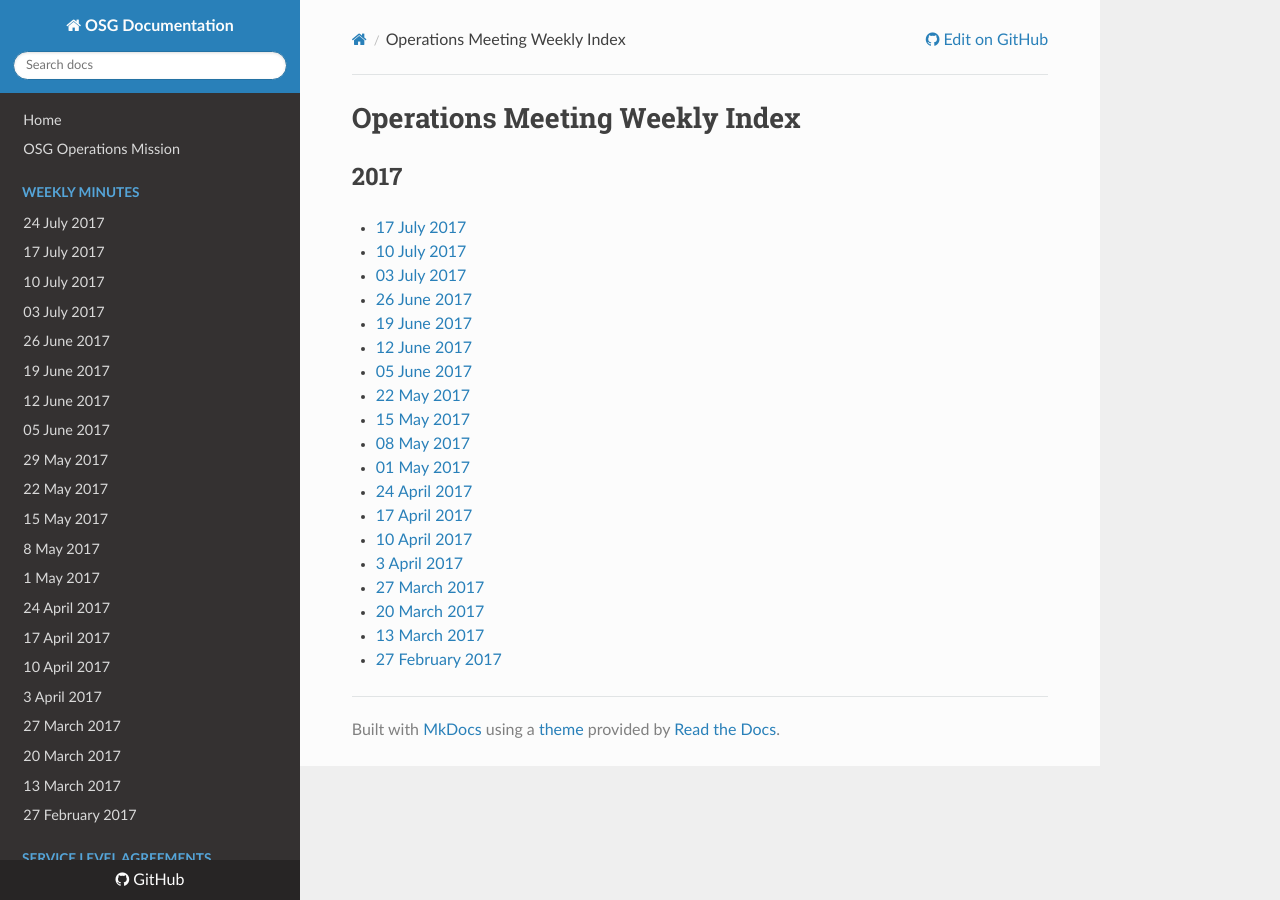
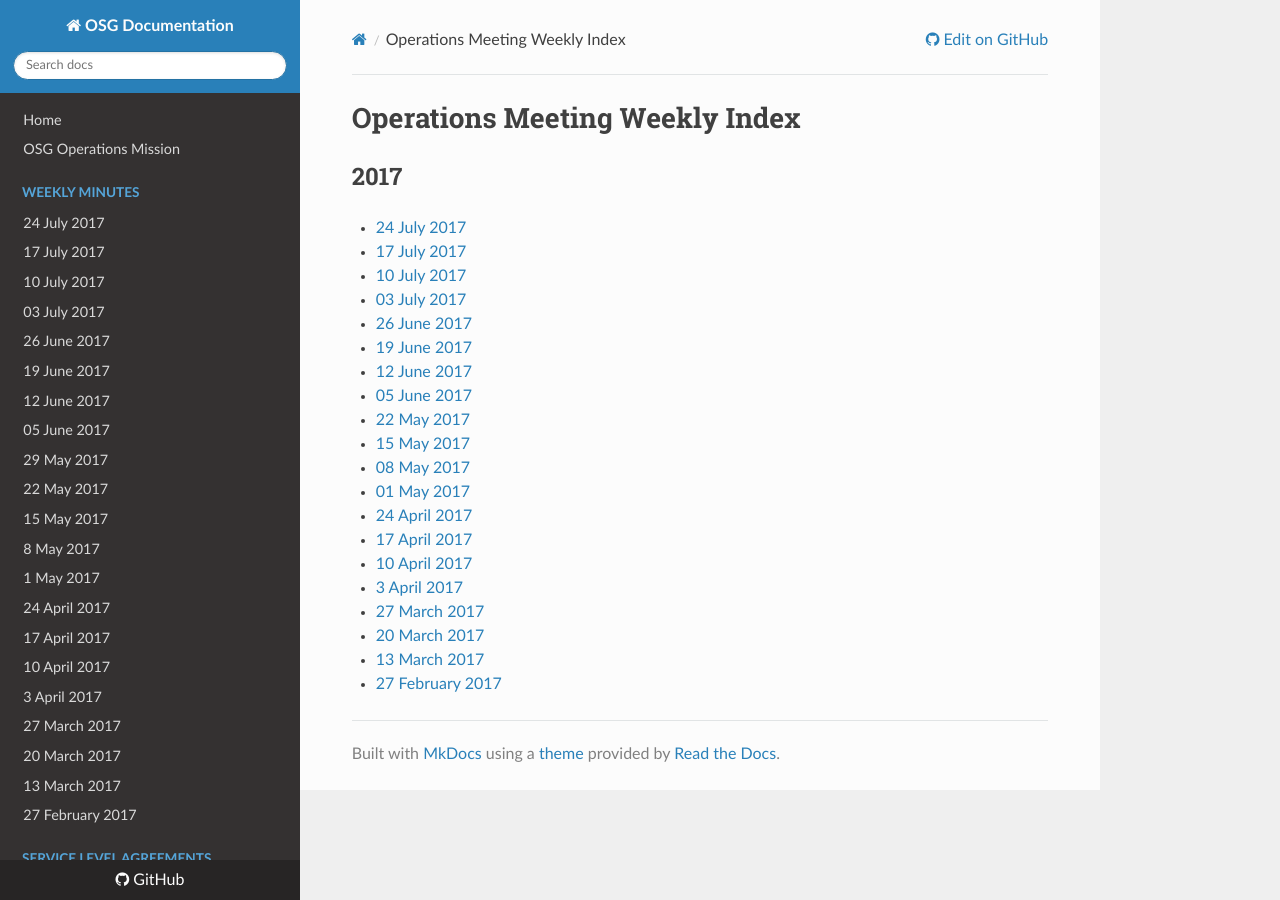
Before and after one commit to osg-htc/operations, an MkDocs documentation site: the page built from docs/WeeklyMinutes/MeetingIndex.md, in a window 1280 px wide. Built offline with MkDocs 1.6.1, drawn with Linux system fonts in a browser that asks for light colours; nearby versions of some CDN libraries; old or Windows-style settings are respelled for this version of MkDocs.

Commit message:
Update MeetingIndex.md

```diff
--- a/docs/WeeklyMinutes/MeetingIndex.md
+++ b/docs/WeeklyMinutes/MeetingIndex.md
@@ -1,6 +1,7 @@
 # Operations Meeting Weekly Index
 
 ## 2017
+   * [24 July 2017](24Jul2017.md)
    * [17 July 2017](17Jul2017.md)
    * [10 July 2017](10Jul2017.md)
    * [03 July 2017](03Jul2017.md)
```
